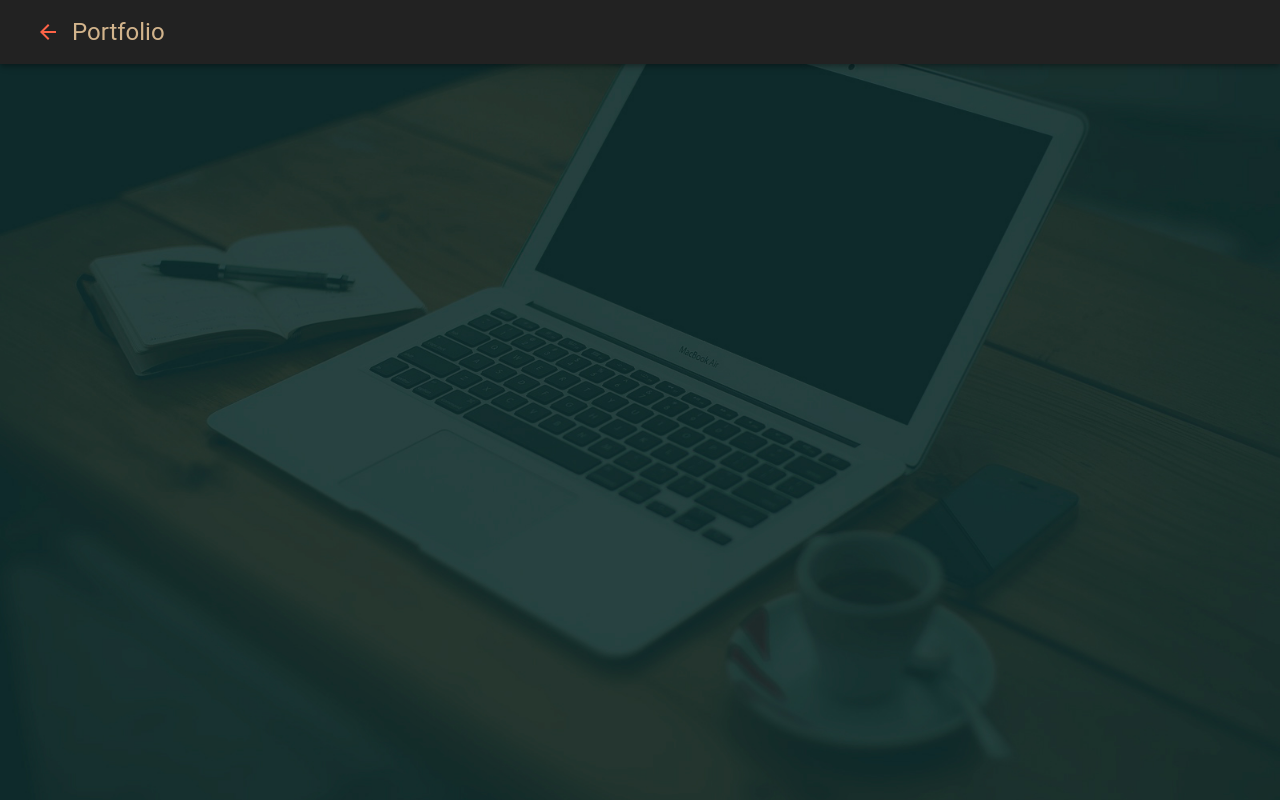
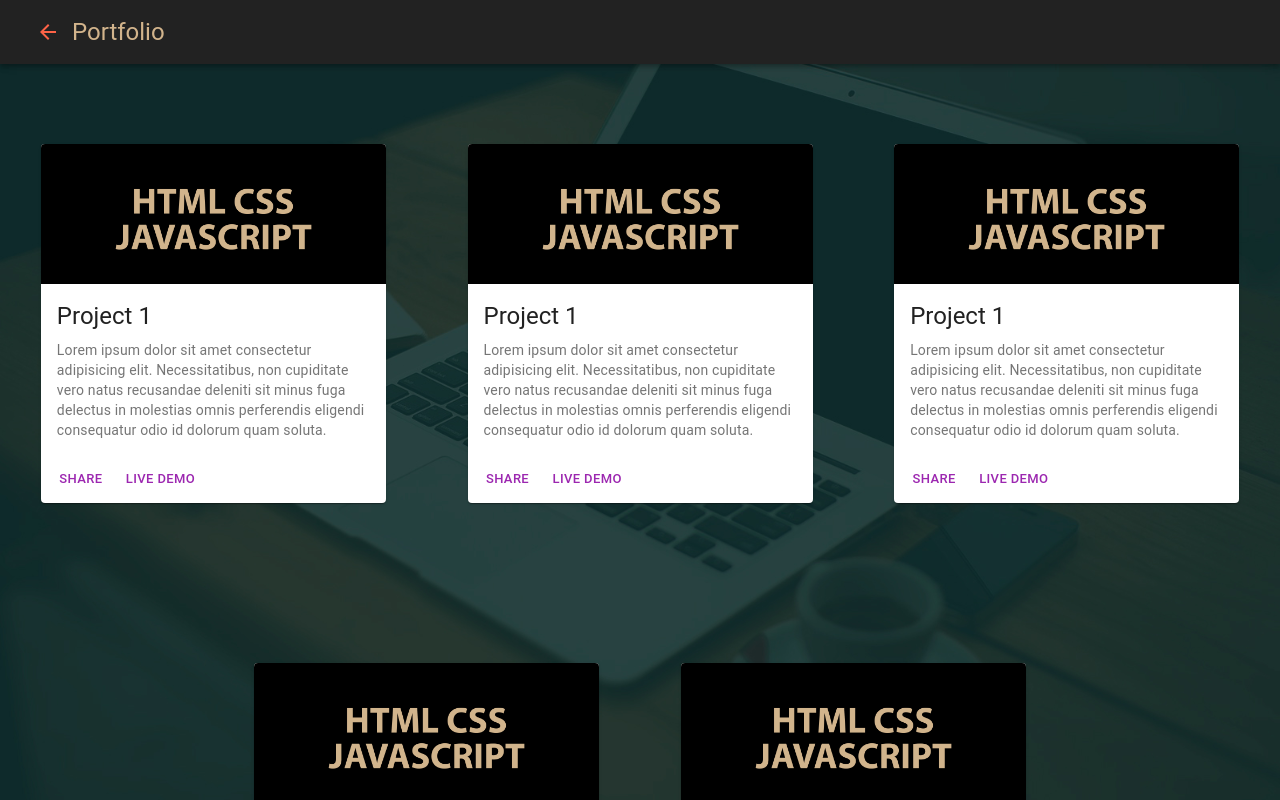
Before and after one commit to mikleDev26/react_portfolio, a React (Create React App) app: page /portfolio in a window 1280 px wide. Shown: the top 800 px of the page. Built offline with nearby package versions, Linux system fonts and the light colour scheme.

Commit message:
add projectCard component, update portfolio page

```diff
--- a/src/App.js
+++ b/src/App.js
@@ -6,6 +6,7 @@ import ResumePage from './pages/resumePage/ResumePage';
 import { NavBar } from './components';
 import { CssBaseline } from '@material-ui/core';
 import ThemeProvider from './assets/theme/theme';
+import PortfolioPage from './pages/portfolio/PortfolioPage';
 
 function App() {
   return (
@@ -16,6 +17,7 @@ function App() {
         <NavBar />
         <Route exact path="/" component={HomePage} />
         <Route path="/resume" component={ResumePage} />
+        <Route path="/portfolio" component={PortfolioPage} />
       </ThemeProvider>
     </>
     </Router>
--- a/src/components/index.js
+++ b/src/components/index.js
@@ -1,2 +1,3 @@
 export { default as NavBar } from './navBar/NavBar';
 export { default as Header } from './header/Header';
+export { default as ProjectCard } from './projectCard/ProjectCard';
--- a/src/components/navBar/NavBar.jsx
+++ b/src/components/navBar/NavBar.jsx
@@ -62,7 +62,7 @@ const menuItems = [
   {
     listIcon: <Apps />,
     linkText: "Portfolio",
-    linkPath: 'porfolio'
+    linkPath: 'portfolio'
   },
   {
     listIcon: <ContactMail />,
--- /dev/null
+++ b/src/components/projectCard/ProjectCard.jsx
@@ -0,0 +1,59 @@
+import React from 'react';
+import { makeStyles } from '@material-ui/core/styles';
+import {
+   Card,
+   CardActionArea,
+   CardActions,
+   CardMedia,
+   Button,
+   Typography,
+   CardContent,
+  } from '@material-ui/core';
+
+import project1 from '../../assets/img/html-css-javascript-lg.jpg';
+
+const useStyles = makeStyles((theme) => ({
+  cardContainer: {
+    maxWidth: 345,
+    margin: '5rem auto',
+  }
+}));
+
+
+const ProjectCard = () => {
+  const classes = useStyles();
+
+  return (
+    <Card className={classes.cardContainer}>
+    <CardActionArea>
+      <CardMedia
+        component='img'
+        alt='project 1'
+        height='140'
+        image={project1}
+      />
+      <CardContent>
+        <Typography gutterBottom variant="h5">
+          Project 1
+        </Typography>
+        <Typography component='p' variant="body2" color="textSecondary">
+          Lorem ipsum dolor sit amet consectetur adipisicing elit.
+          Necessitatibus, non cupiditate vero natus recusandae
+          deleniti sit minus fuga delectus in molestias omnis perferendis
+          eligendi consequatur odio id dolorum quam soluta.
+        </Typography>
+      </CardContent>
+      <CardActions>
+        <Button size='small' color='primary'>
+          Share
+        </Button>
+        <Button size='small' color='primary'>
+          Live Demo
+        </Button>
+      </CardActions>
+    </CardActionArea>
+  </Card>
+  )
+}
+
+export default ProjectCard
--- /dev/null
+++ b/src/pages/portfolio/PortfolioPage.jsx
@@ -0,0 +1,40 @@
+import React from 'react';
+import { makeStyles } from '@material-ui/core/styles';
+import { Box, Grid } from '@material-ui/core';
+import { ProjectCard } from '../../components';
+
+
+const useStyles = makeStyles((theme) => ({
+  mainContainer: {
+    background: '#233',
+    height: '100%',
+  },
+}));
+
+const PortfolioPage = () => {
+  const classes = useStyles();
+  return (
+    <Box className={classes.mainCOntainer}>
+      <Grid container justify='center'>
+        {/* Project 1 */}
+        <Grid item xs={12} sm={8} md={4}>
+          <ProjectCard />
+        </Grid>
+        <Grid item xs={12} sm={8} md={4}>
+          <ProjectCard />
+        </Grid>
+        <Grid item xs={12} sm={8} md={4}>
+          <ProjectCard />
+        </Grid>
+        <Grid item xs={12} sm={8} md={4}>
+          <ProjectCard />
+        </Grid>
+        <Grid item xs={12} sm={8} md={4}>
+          <ProjectCard />
+        </Grid>
+      </Grid>
+    </Box>
+  );
+};
+
+export default PortfolioPage;
```
Also changed, not shown: src/components/resume/Resume.jsx (deleted, +0 -11 lines).
